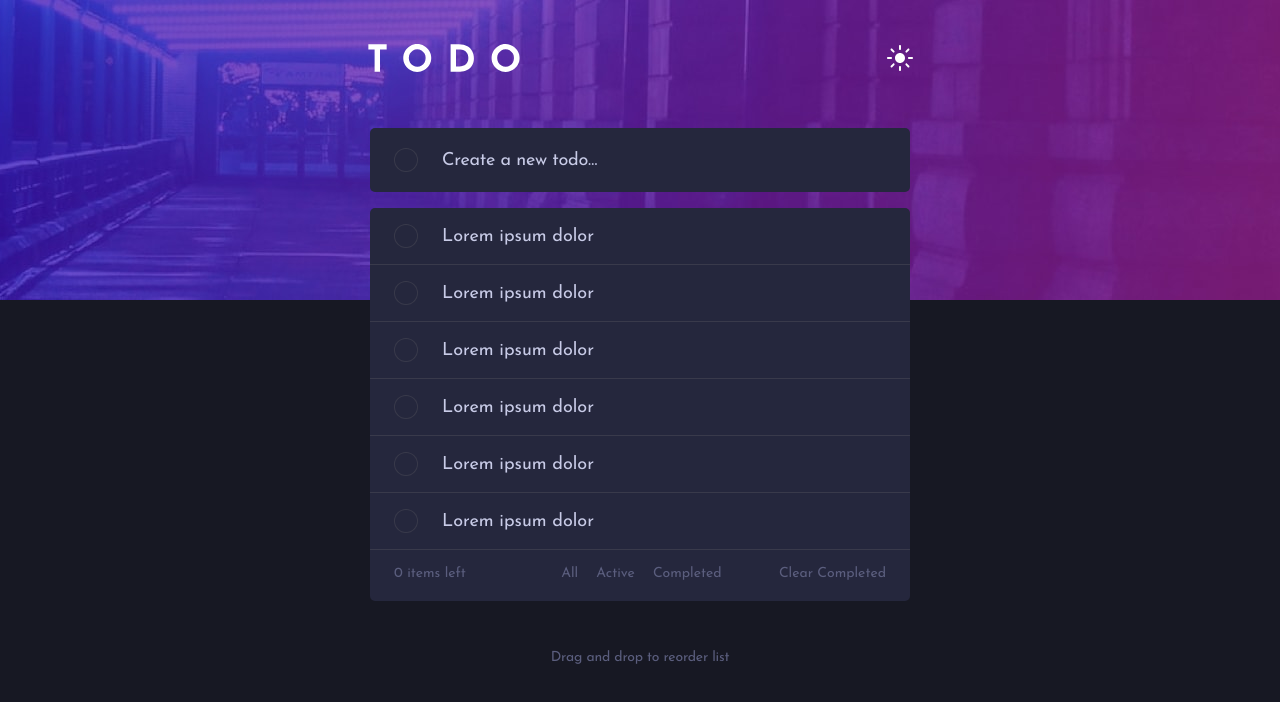
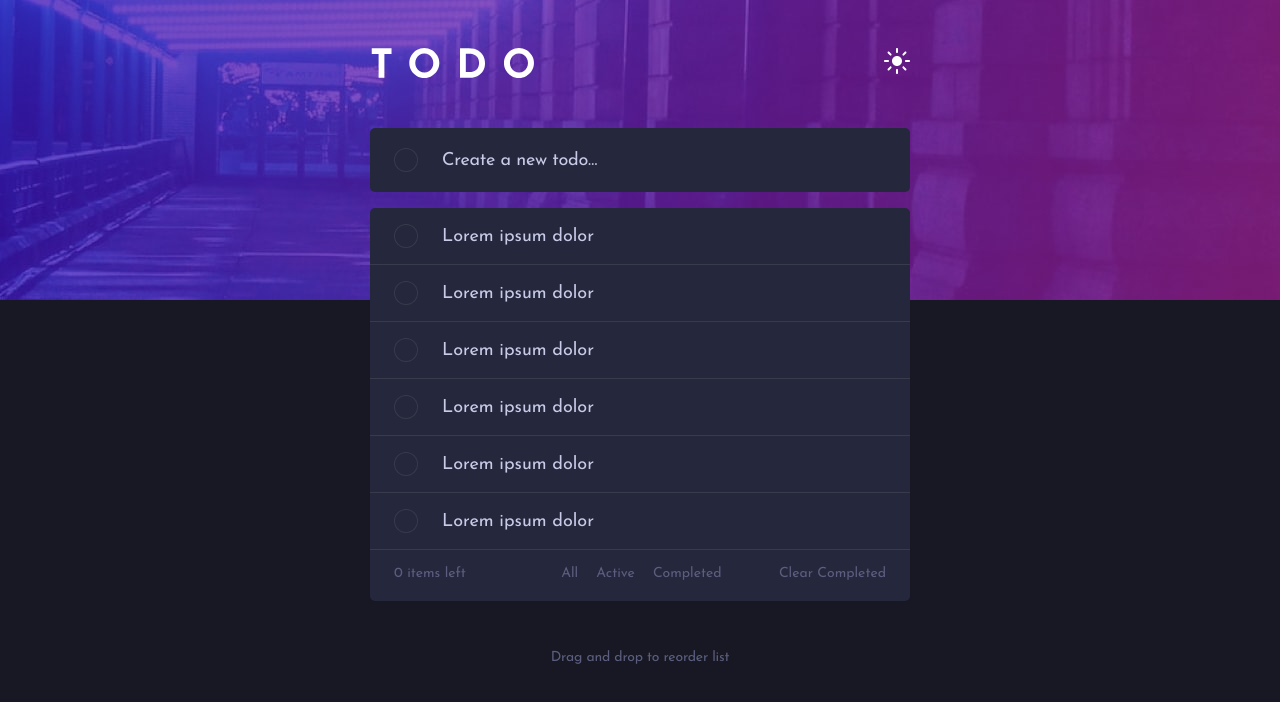
Before and after one commit to daklo91/todo-react, a React (Create React App) app: page / in a window 1280 px wide. Shown: the top 702 px of the page. Built offline with nearby package versions, Linux system fonts and the light colour scheme.

Commit message:
Update SVG to use height, width and better hover

```diff
--- a/src/components/layout/MainHeader.js
+++ b/src/components/layout/MainHeader.js
@@ -13,7 +13,6 @@
 
   return (
     <header>
-      <div className={classes.logoContainer}>
       <svg
         className={classes.logo}
         width="109"
@@ -29,8 +28,7 @@
           fill="white"
         />
       </svg>
-      </div>
-      <button onClick={toggleChangeTheme}>
+      <button onClick={toggleChangeTheme} className={classes.darkModeButton}>
         {props.theme === "dark" ? (
           <svg
             className={classes.sunSVG}
@@ -52,6 +50,7 @@
             xmlns="http://www.w3.org/2000/svg"
             width="26"
             height="26"
+            viewBox="0 0 26 26"
             className={classes.moonSVG}
           >
             <path
--- a/src/components/layout/MainHeader.module.css
+++ b/src/components/layout/MainHeader.module.css
@@ -7,29 +7,28 @@
   margin-top: 48px;
 }
 
-.sunSVG:hover {
+.darkModeButton:hover .sunSVG {
   filter: brightness(90%);
 }
 
-.moonSVG {
-  transform: scale(0.77);
-}
-
-.moonSVG:hover {
+.darkModeButton:hover .moonSVG {
   filter: brightness(90%);
 }
 
 @media only screen and (min-width: 700px) {
-  .logoContainer {
-    padding-left: 20px;
-  }
   .logo {
-    transform: scale(1.4);
+    height: 30px;
+    width: 167px;
   }
   .sunSVG {
-    transform: scale(1.3);
-  }
-  .moonSVG {
-    transform: none;
+    height: 26px;
+    width: 26px;
   }
 }
+
+@media only screen and (max-width: 700px) {
+  .moonSVG {
+    height: 20px;
+    width: 20px;
+  }
+}
```
Lines whose indentation alone changed are shown as unchanged.
